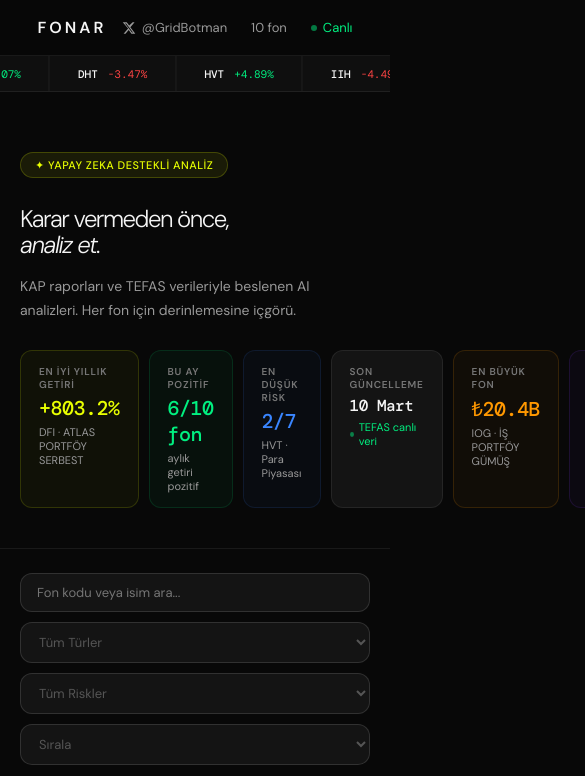
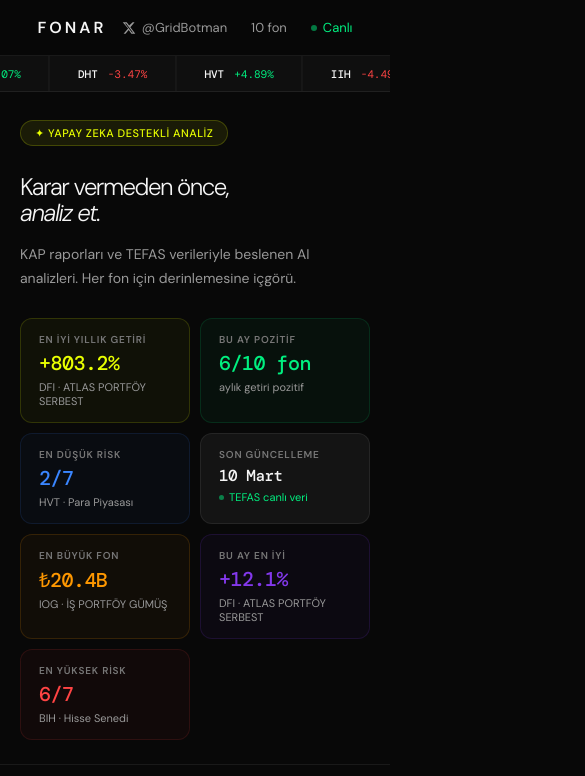
Before and after one commit to novmber/fonar-web, a Next.js app: page / in a window 390 px wide. Shown: the top 776 px of the page, 585 px wide, since content can reach past the window. Built offline with nearby package versions, Linux system fonts and the light colour scheme.

Commit message:
ui: stats grid responsive mobil

```diff
--- a/app/globals.css
+++ b/app/globals.css
@@ -55,3 +55,21 @@ a { color: inherit; text-decoration: none; }
   .filter-bar input, .filter-bar select, .filter-bar button { width: 100% !important; }
   .filter-count { margin-left: 0 !important; }
 }
+
+/* Stats grid responsive */
+@media (max-width: 1024px) {
+  .stats-grid {
+    grid-template-columns: repeat(4, 1fr) !important;
+  }
+}
+@media (max-width: 640px) {
+  .stats-grid {
+    grid-template-columns: repeat(2, 1fr) !important;
+  }
+  .hero-section {
+    padding: 28px 20px 24px !important;
+  }
+  .filter-section {
+    padding: 16px 20px !important;
+  }
+}
--- a/app/page.tsx
+++ b/app/page.tsx
@@ -147,7 +147,7 @@ export default function Home() {
         <p className="fade-up-3" style={{ fontSize: 14, color: 'var(--text2)', maxWidth: 420, lineHeight: 1.7, marginBottom: 28 }}>
           KAP raporları ve TEFAS verileriyle beslenen AI analizleri. Her fon için derinlemesine içgörü.
         </p>
-        <div className="fade-up-4" style={{ display: 'grid', gridTemplateColumns: 'repeat(7, 1fr)', gap: 10 }}>
+        <div className="fade-up-4 stats-grid" style={{ display: 'grid', gridTemplateColumns: 'repeat(7, 1fr)', gap: 10 }}>
           <a href={`/fon/${bestFund?.code?.toLowerCase()}`} style={{ textDecoration: 'none', background: 'rgba(232,255,0,0.04)', border: '1px solid rgba(232,255,0,0.15)', borderRadius: 12, padding: '14px 18px', display: 'flex', flexDirection: 'column', gap: 4, transition: 'border-color 0.2s' }}
             onMouseOver={e => (e.currentTarget.style.borderColor = 'rgba(232,255,0,0.4)')}
             onMouseOut={e => (e.currentTarget.style.borderColor = 'rgba(232,255,0,0.15)')}>
```
